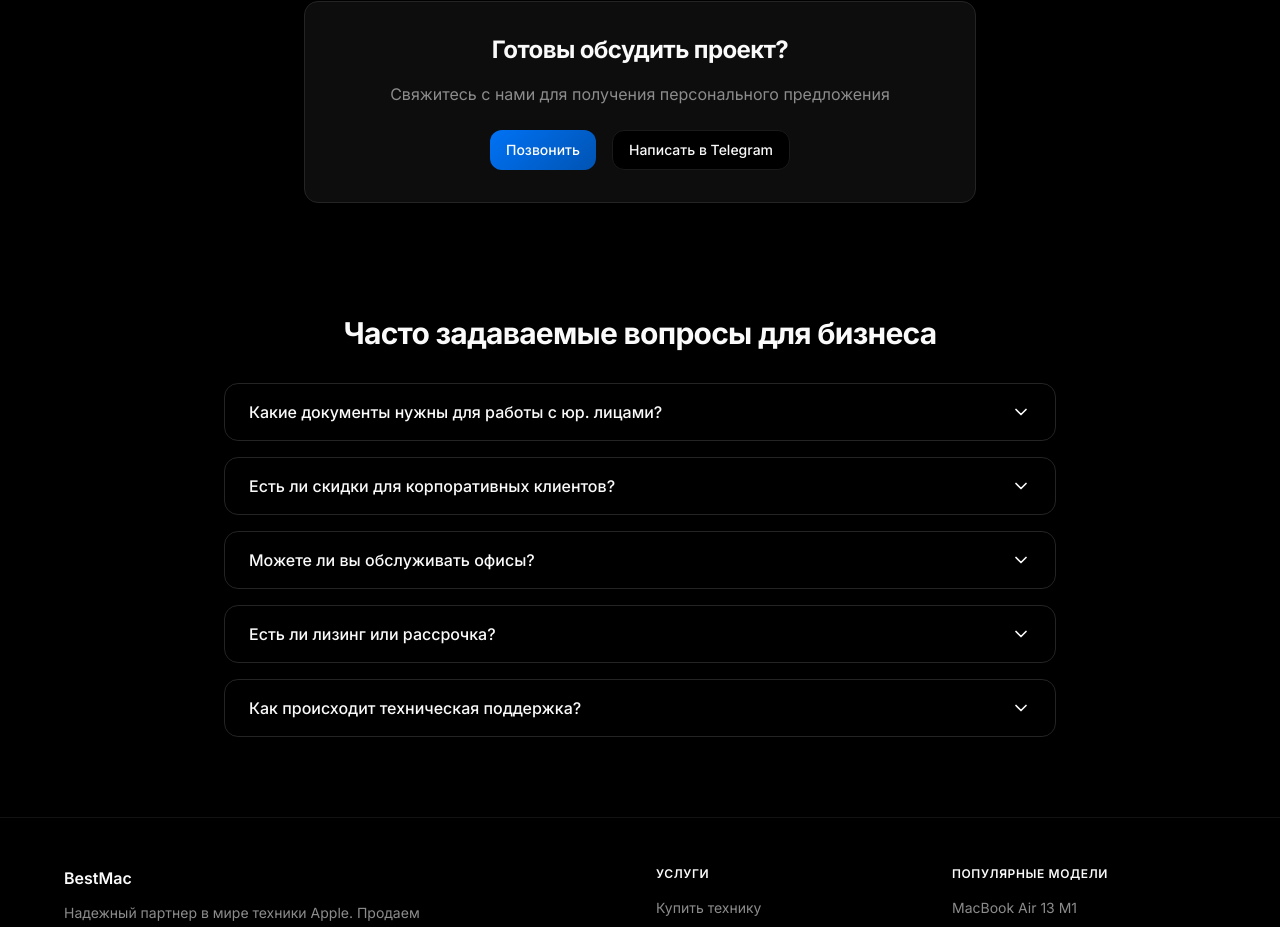
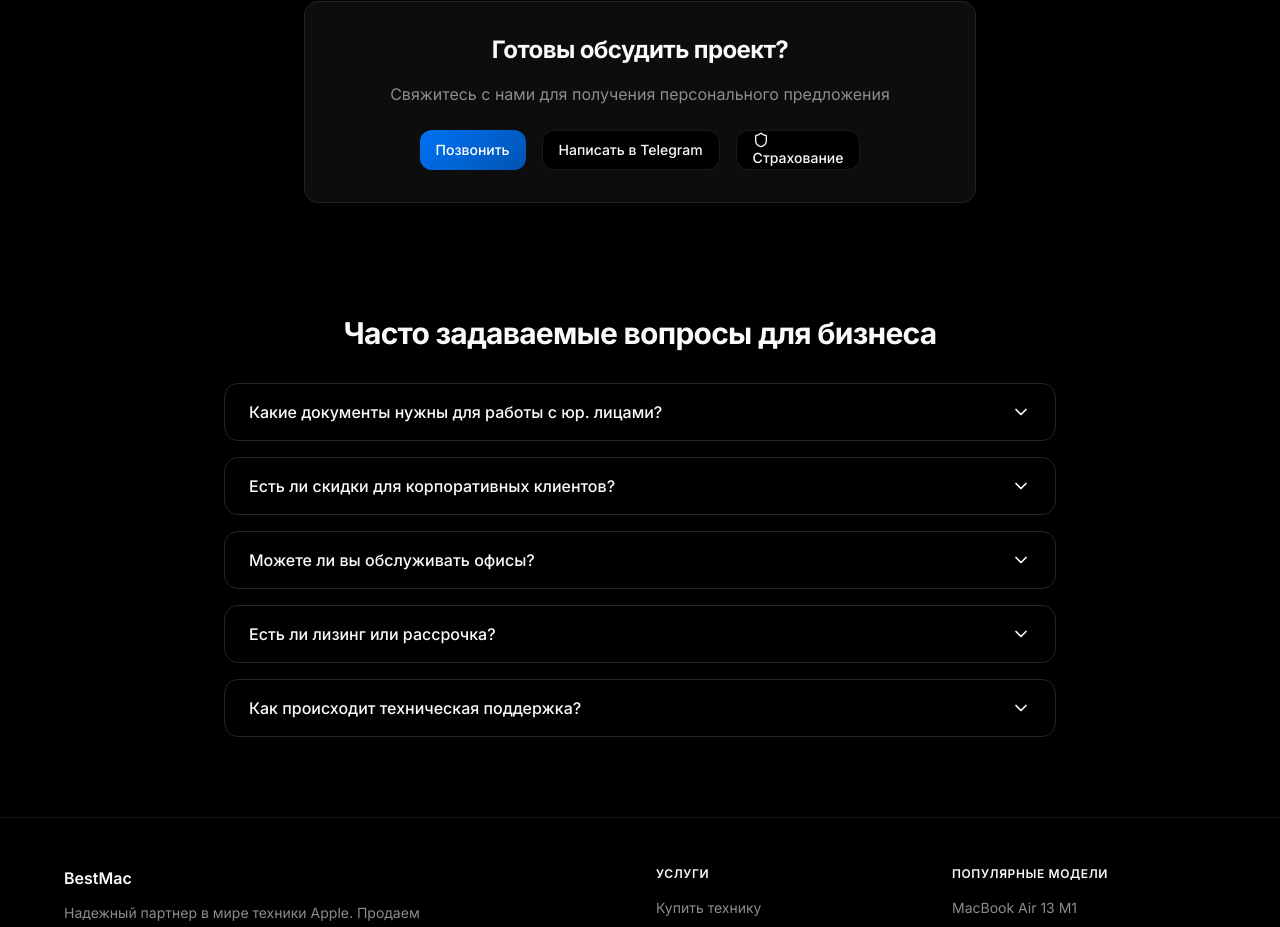
Before and after one commit to kapralovri/bestmac-avito-apple, a React (Vite) app: page /business in a window 1280 px wide. Shown: the part 1700-2627 px from the top of the page. Built offline with nearby package versions, Linux system fonts and the light colour scheme.

Commit message:
Changes
Co-authored-by: kapralovri <224374289+kapralovri@users.noreply.github.com>

```diff
--- a/src/pages/Business.tsx
+++ b/src/pages/Business.tsx
@@ -216,6 +216,11 @@ const Business = () => {
                     Написать в Telegram
                   </a>
                 </Button>
+                <Button variant="outline">
+                  <a href="https://4.redirect.appmetrica.yandex.com/care.yandex.ru/maps/account?url_scheme=yandexmaps://care.yandex.ru/maps/account&utm_source=test_link_110326_ruchka&utm_medium=internal_test_110326_ruchka&utm_campaign=kasko_test_110326_ruchka&appmetrica_tracking_id=534152880416977558&referrer=reattribution%3D1&click_id=%7BLOGID%7D&url_scheme=yandexmaps%3A%2F%2Fcare.yandex.ru%2Fmaps%2Faccount%26utm_source%3Dtest_link_110326_ruchka%26utm_medium%3Dinternal_test_110326_ruchka%26utm_campaign%3Dkasko_test_110326_ruchka" target="_blank" rel="noopener noreferrer" className="text-inherit no-underline">
+                    <Shield className="w-4 h-4 mr-1" /> Страхование
+                  </a>
+                </Button>
               </div>
             </CardContent>
           </Card>
```
